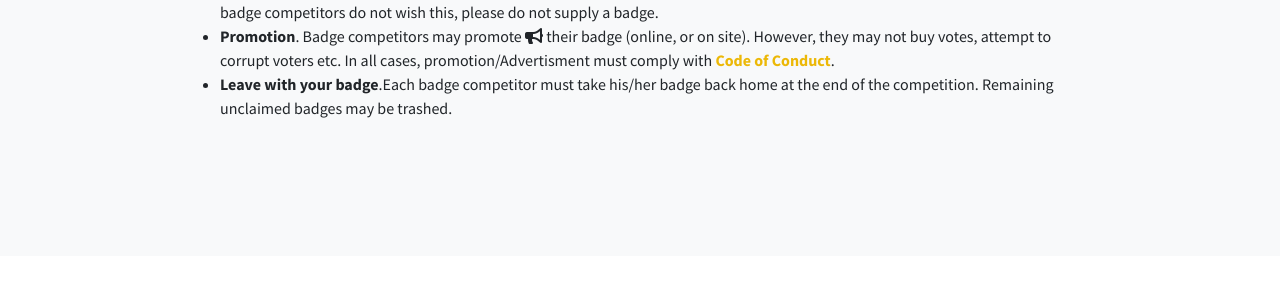
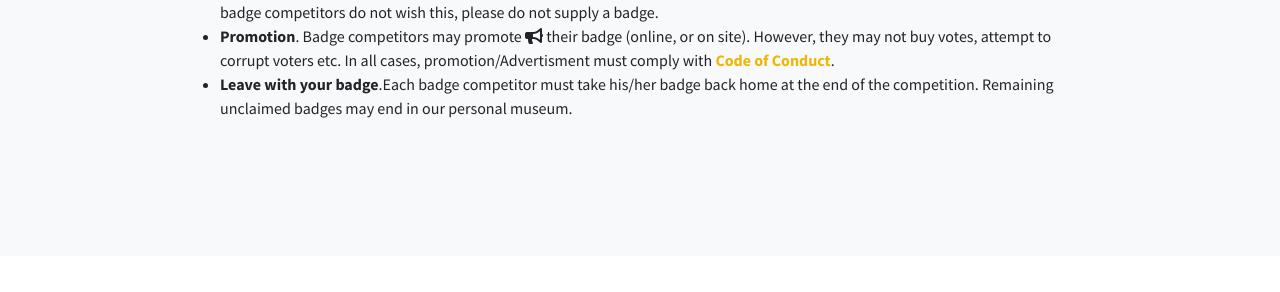
Before and after one commit to ph0wn/ph0wn.github.io, a Jekyll site: the page built from _posts/2021-09-17-badgecontest.md, in a window 1280 px wide and 900 px high, scrolled down 2037 px. Shown: the part 353-645 px from the top of the window. Built offline with Jekyll 4.4.1, drawn with Linux system fonts in a browser that asks for light colours.

Commit message:
we dont kill badges

```diff
--- a/_posts/2021-09-17-badgecontest.md
+++ b/_posts/2021-09-17-badgecontest.md
@@ -40,7 +40,7 @@ permalink: /badges/
 	    	<li><b>Prize</b>. We expect to be able to provide a small geek prize to the winner. However, in the unlikely case we have no available prize, the winner will only win <i>glory</i> <i class="fas fa-certificate"></i> !</li>
 	    	<li><b>Picture</b>. Badge competitors accept people take pictures <i class="fas fa-camera"></i> of their badge. These images may go for instance on social networks <i class="fas fa-share-alt"></i>. If badge competitors do not wish this, please do not supply a badge.</li>
 	    	<li><b>Promotion</b>. Badge competitors may promote <i class="fas fa-bullhorn"></i> their badge (online, or on site). However, they may not buy votes, attempt to corrupt voters etc. In all cases, promotion/Advertisment must comply with <a href="/conduct">Code of Conduct</a>.</li>
-	    	<li><b>Leave with your badge</b>.Each badge competitor must take his/her badge back home at the end of the competition. Remaining unclaimed badges may be trashed.</li>
+	    	<li><b>Leave with your badge</b>.Each badge competitor must take his/her badge back home at the end of the competition. Remaining unclaimed badges may end in our personal museum.</li>
 	    	</ul>
 	    	</p>
 	 </div>
```
